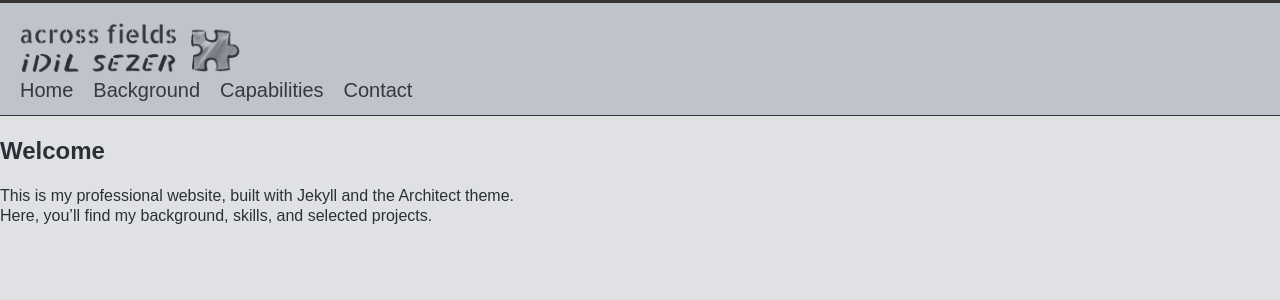
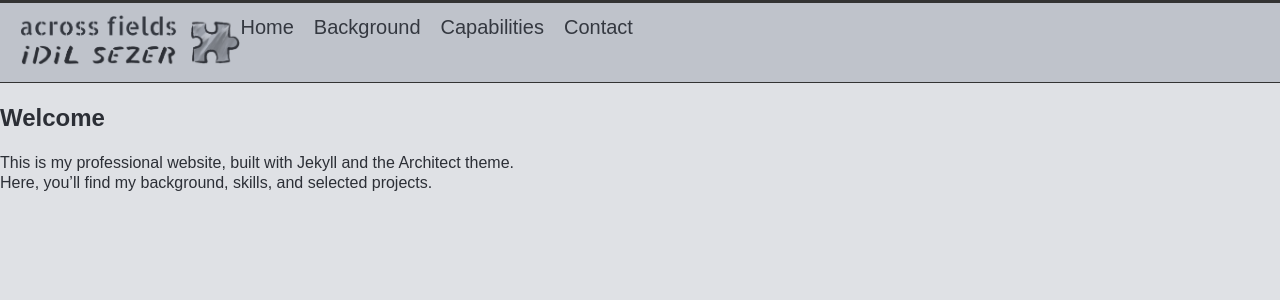
Before and after one commit to acrossfields/idilsezer, a Jekyll site: the page built from index.md, in a window 1280 px wide. Shown: the top 300 px of the page. Built offline with Jekyll 4.4.1, drawn with Linux system fonts in a browser that asks for light colours.

Commit message:
Update style.scss

```diff
--- a/assets/css/style.scss
+++ b/assets/css/style.scss
@@ -1,7 +1,7 @@
 ---
 ---
 
-header {                                /* main top bar (logo + menu) */
+header {                                /* main top bar (logo + nav menu) */
   background-color: #bfc3cb;            /* background color */
   color: #bdbdbd;                       /* overridden below */
   padding: 0;
@@ -21,9 +21,9 @@ header {                                /* main top bar (logo + menu) */
 header .inner {                     /* inside the top bar */
   width: 100%;
   margin: 0;
-  padding: 20px 20px 12px 20px;     /* 12 top, 20 right, 12 bottom, 20 left */
+  padding: 12px 20px 12px 20px;     /* 12 top, 20 right, 12 bottom, 20 left */
   display: flex;
-  flex-direction: column;
+  flex-direction: row;
   align-items: flex-start;
 }
 
```
